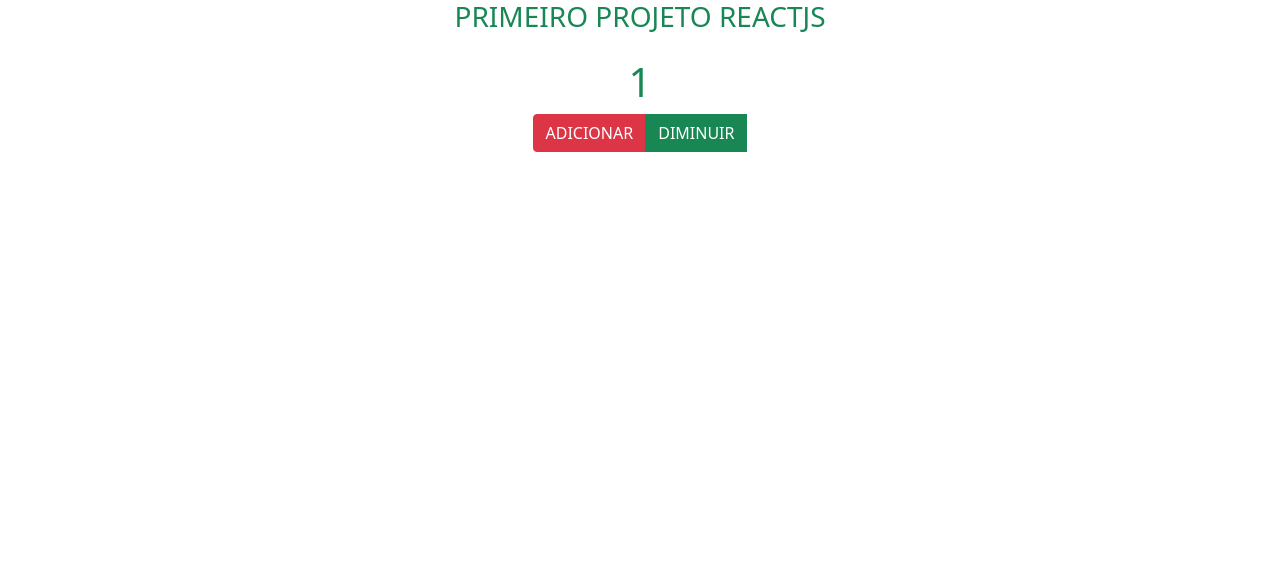
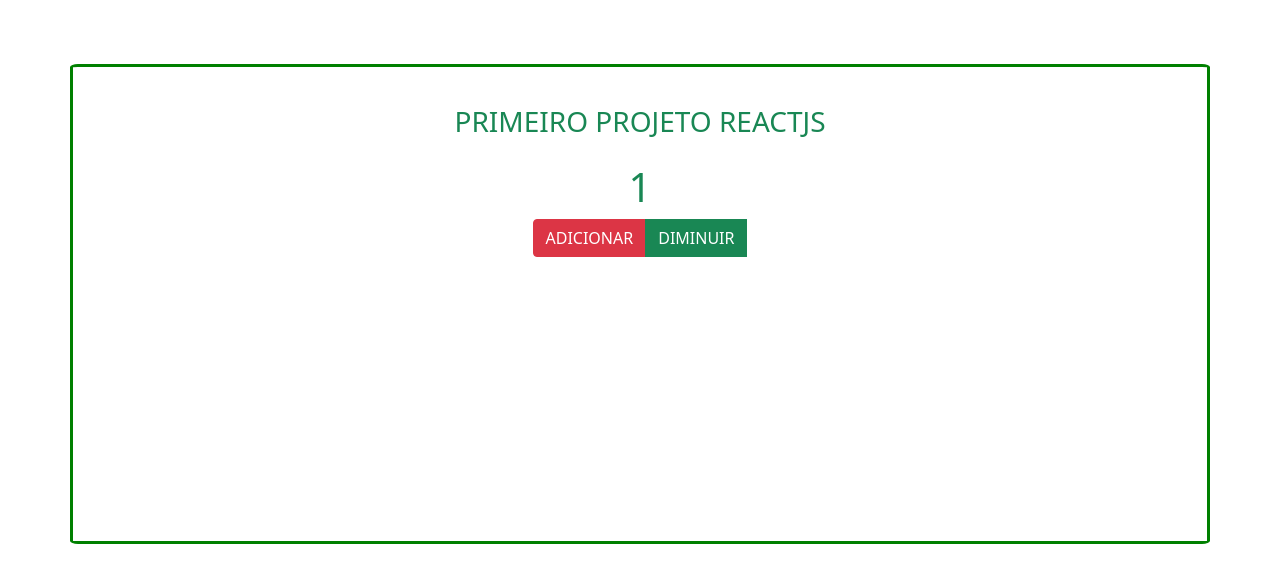
Before and after one commit to Auugust0-Carnaval/ReactProject, a React (Create React App) app: page / in a window 1280 px wide. Shown: the top 582 px of the page. Built offline with nearby package versions, Linux system fonts and the light colour scheme.

Commit message:
estilizando div-container

```diff
--- a/src/App.css
+++ b/src/App.css
@@ -1,5 +1,14 @@
 .App {
   text-align: center;
+}
+
+.container{
+  margin-top: 5%;
+  margin-bottom: 5%;
+  border: solid green;
+  height: 30rem;
+  padding: 3%;
+  border-radius: 0.7%;
 }
 
 .App-logo {
```
